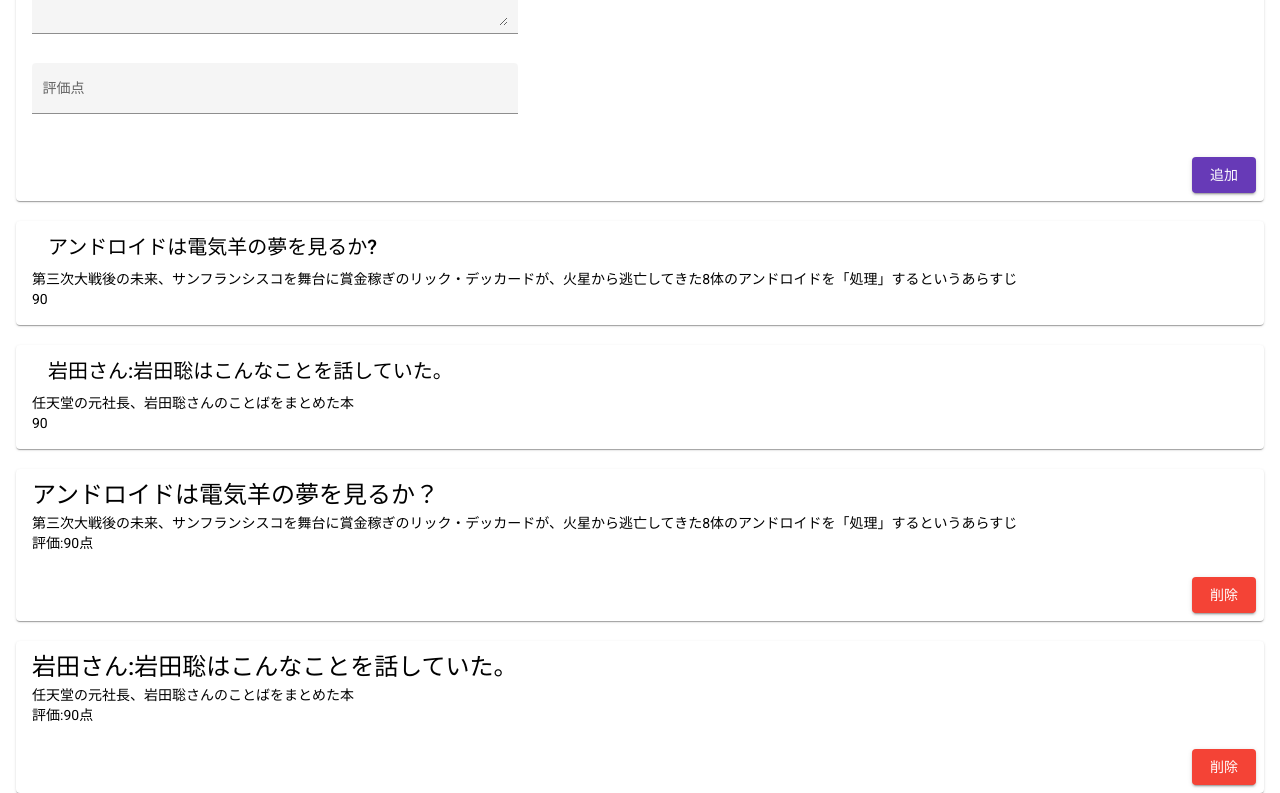
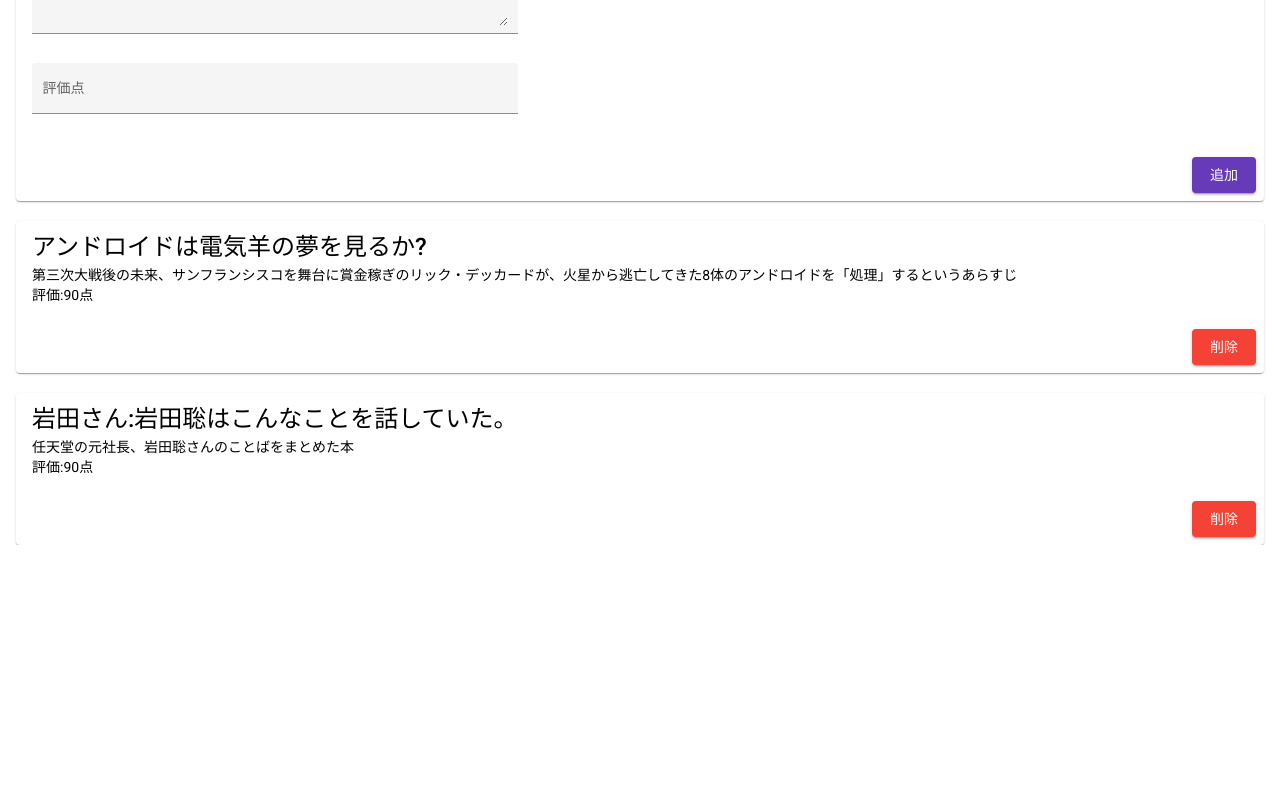
Before and after one commit to x1jy0/intern-book-app, an Angular app in the folder intern-book-app/: page / in a window 1280 px wide. Shown: the part 255-1048 px from the top of the page. After the commit the page ends 800 px from the top, so only its background shows below. Built offline with nearby package versions, Linux system fonts and the light colour scheme.

Commit message:
cardの表示方法を変更

```diff
--- a/intern-book-app/src/app/pages/list/list.component.html
+++ b/intern-book-app/src/app/pages/list/list.component.html
@@ -27,37 +27,12 @@
 </mat-card>
 
 <mat-card class="card" *ngFor="let book of bookList">
-  <mat-card-header>
-    <mat-card-title>{{ book.name }}</mat-card-title>
-  </mat-card-header>
-
+  <mat-card-title>{{ book.name }}</mat-card-title>
   <mat-card-content>
     <div>{{ book.detail }}</div>
-    <div>{{ book.evaluation }}</div>
-  </mat-card-content>
-</mat-card>
-
-<mat-card class="card">
-  <mat-card-title>アンドロイドは電気羊の夢を見るか？</mat-card-title>
-
-  <mat-card-content>
-    <div>
-      第三次大戦後の未来、サンフランシスコを舞台に賞金稼ぎのリック・デッカードが、火星から逃亡してきた8体のアンドロイドを「処理」するというあらすじ
-    </div>
-    <div>評価:90点</div>
+    <div>評価:{{ book.evaluation }}点</div>
   </mat-card-content>
   <mat-card-actions align="end">
     <button mat-raised-button color="warn">削除</button>
   </mat-card-actions>
 </mat-card>
-
-<mat-card class="card">
-  <mat-card-title>岩田さん:岩田聡はこんなことを話していた。</mat-card-title>
-  <mat-card-content>
-    <div>任天堂の元社長、岩田聡さんのことばをまとめた本</div>
-    <div>評価:90点</div>
-  </mat-card-content>
-  <mat-card-actions align="end">
-    <button mat-raised-button color="warn">削除</button>
-  </mat-card-actions>
-</mat-card>
```
